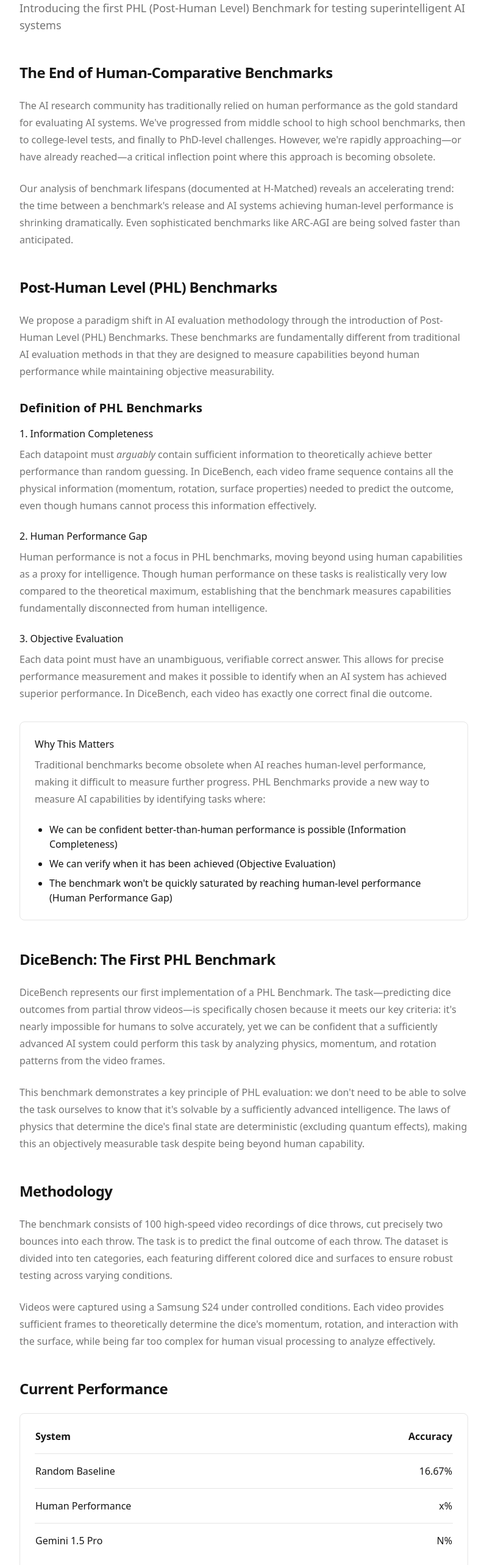
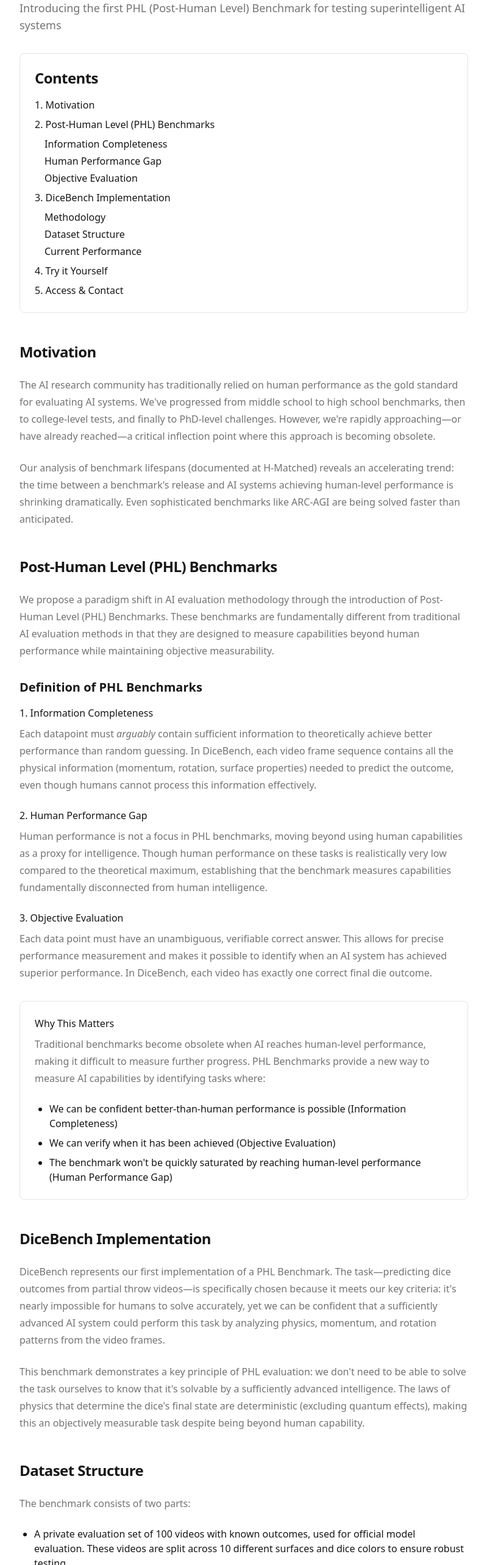
Before and after one commit to mrconter1/dice-bench, a Next.js app: page / in a window 1280 px wide. Shown: the part 234-2800 px from the top of the page at 61% size, without its empty margins (240-1039 px from the left). Built offline with nearby package versions, Linux system fonts and the light colour scheme.

Commit message:
Improve order of sections

```diff
--- a/src/app/page.tsx
+++ b/src/app/page.tsx
@@ -10,8 +10,41 @@
           Introducing the first PHL (Post-Human Level) Benchmark for testing superintelligent AI systems
         </p>
 
-        <section className="mb-12">
-          <h2>The End of Human-Comparative Benchmarks</h2>
+        {/* Table of Contents */}
+        <nav className="my-8 p-6 border rounded-lg bg-muted/50">
+          <h2 className="mt-0 mb-4">Contents</h2>
+          <ul className="space-y-2 list-none ml-0">
+            <li>
+              <a href="#motivation">1. Motivation</a>
+            </li>
+            <li>
+              <a href="#phl-definition">2. Post-Human Level (PHL) Benchmarks</a>
+              <ul className="ml-4 mt-2 space-y-1">
+                <li><a href="#information-completeness">Information Completeness</a></li>
+                <li><a href="#human-performance">Human Performance Gap</a></li>
+                <li><a href="#objective-evaluation">Objective Evaluation</a></li>
+              </ul>
+            </li>
+            <li>
+              <a href="#dicebench">3. DiceBench Implementation</a>
+              <ul className="ml-4 mt-2 space-y-1">
+                <li><a href="#methodology">Methodology</a></li>
+                <li><a href="#dataset">Dataset Structure</a></li>
+                <li><a href="#performance">Current Performance</a></li>
+              </ul>
+            </li>
+            <li>
+              <a href="#try-it">4. Try it Yourself</a>
+            </li>
+            <li>
+              <a href="#access">5. Access & Contact</a>
+            </li>
+          </ul>
+        </nav>
+
+        {/* Motivation Section */}
+        <section id="motivation" className="mb-12">
+          <h2>Motivation</h2>
           <p>
             The AI research community has traditionally relied on human performance as the gold standard
             for evaluating AI systems. We've progressed from middle school to high school benchmarks,
@@ -28,7 +61,8 @@
           </p>
         </section>
 
-        <section className="mb-12">
+        {/* PHL Definition Section */}
+        <section id="phl-definition" className="mb-12">
           <h2>Post-Human Level (PHL) Benchmarks</h2>
           <p>
             We propose a paradigm shift in AI evaluation methodology through the introduction of
@@ -93,8 +127,9 @@
           </div>
         </section>
 
-        <section className="mb-12">
-          <h2>DiceBench: The First PHL Benchmark</h2>
+        {/* DiceBench Implementation */}
+        <section id="dicebench" className="mb-12">
+          <h2>DiceBench Implementation</h2>
           <p>
             DiceBench represents our first implementation of a PHL Benchmark. The task—predicting
             dice outcomes from partial throw videos—is specifically chosen because it meets our key
@@ -111,22 +146,28 @@
           </p>
         </section>
 
-        <section className="mb-12">
-          <h2>Methodology</h2>
+        {/* Dataset Structure */}
+        <section id="dataset" className="mb-12">
+          <h2>Dataset Structure</h2>
           <p>
-            The benchmark consists of 100 high-speed video recordings of dice throws, cut precisely two
-            bounces into each throw. The task is to predict the final outcome of each throw. The dataset
-            is divided into ten categories, each featuring different colored dice and surfaces to ensure
-            robust testing across varying conditions.
+            The benchmark consists of two parts:
           </p>
-          <p>
-            Videos were captured using a Samsung S24 under controlled conditions. Each video provides
-            sufficient frames to theoretically determine the dice's momentum, rotation, and interaction
-            with the surface, while being far too complex for human visual processing to analyze effectively.
-          </p>
+          <ul className="my-6 ml-6 list-disc [&>li]:mt-2">
+            <li>
+              A private evaluation set of 100 videos with known outcomes, used for
+              official model evaluation. These videos are split across 10 different
+              surfaces and dice colors to ensure robust testing.
+            </li>
+            <li>
+              A public example video (shown below) where researchers and visitors
+              can test their own prediction capabilities and understand the task's
+              complexity.
+            </li>
+          </ul>
         </section>
 
-        <section className="mb-12">
+        {/* Current Performance */}
+        <section id="performance" className="mb-12">
           <h2>Current Performance</h2>
           <div className="not-prose">
             <div className="border rounded-lg p-6 bg-muted/50">
@@ -156,36 +197,8 @@
           </div>
         </section>
 
-        <section className="mb-12">
-          <h2>Access</h2>
-          <p>
-            The evaluation set is kept private to maintain benchmark integrity. Researchers and organizations
-            interested in evaluating their models can contact us for access to the test set. We encourage
-            the AI research community to join us in developing more PHL Benchmarks as we move into an
-            era where traditional human-comparative benchmarks may no longer be sufficient.
-          </p>
-        </section>
-
-        <section className="mb-12">
-          <h2>Dataset</h2>
-          <p>
-            The benchmark consists of two parts:
-          </p>
-          <ul className="my-6 ml-6 list-disc [&>li]:mt-2">
-            <li>
-              A private evaluation set of 100 videos with known outcomes, used for
-              official model evaluation. These videos are split across 10 different
-              surfaces and dice colors to ensure robust testing.
-            </li>
-            <li>
-              A public example video (shown below) where researchers and visitors
-              can test their own prediction capabilities and understand the task's
-              complexity.
-            </li>
-          </ul>
-        </section>
-
-        <section className="mb-12">
+        {/* Try it Yourself */}
+        <section id="try-it" className="mb-12">
           <h2>Try it Yourself</h2>
           <p>
             Below is an example video that demonstrates the task. The video stops after
@@ -201,6 +214,17 @@
             is not part of the official benchmark.
           </p>
         </section>
+
+        {/* Access Section */}
+        <section id="access" className="mb-12">
+          <h2>Access & Contact</h2>
+          <p>
+            The evaluation set is kept private to maintain benchmark integrity. Researchers and organizations
+            interested in evaluating their models can contact us for access to the test set. We encourage
+            the AI research community to join us in developing more PHL Benchmarks as we move into an
+            era where traditional human-comparative benchmarks may no longer be sufficient.
+          </p>
+        </section>
       </main>
     </div>
   );
```
